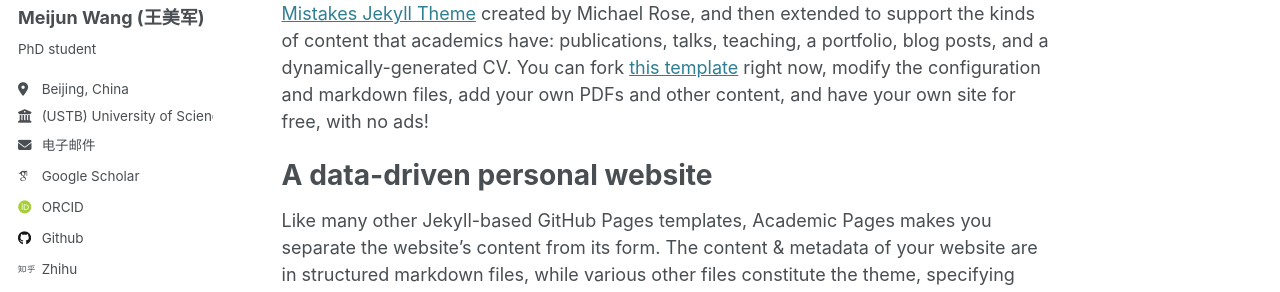
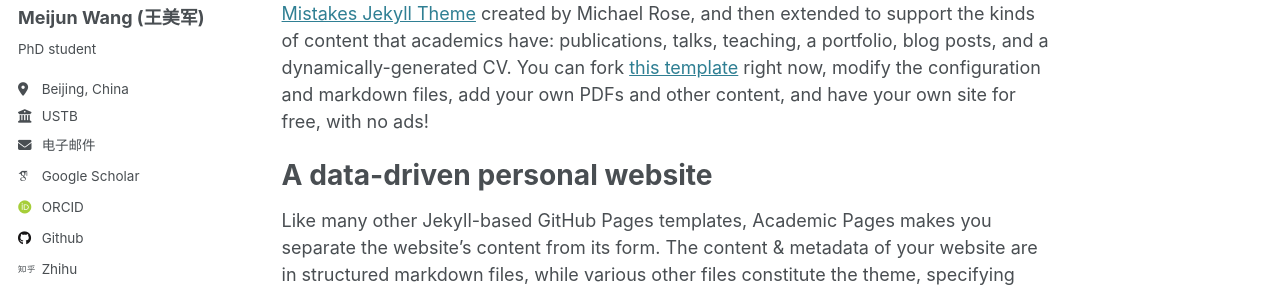
Before and after one commit to wmj142326/WMJ, a Jekyll site: the page built from _pages/about.md, in a window 1280 px wide. Shown: the part 284-576 px from the top of the page. Built offline with Jekyll 4.4.1, drawn with Linux system fonts in a browser that asks for light colours; some web fonts are replaced.

Commit message:
Update _config.yml

```diff
--- a/_config.yml
+++ b/_config.yml
@@ -26,7 +26,7 @@ author:
   pronouns         : # example: "he/him"
   bio              : "PhD student"
   location         : "Beijing, China"
-  employer         : "(USTB) University of Science & Technology Beijing"
+  employer         : "USTB"
   uri              : # URL
   email            : "drwmj@xs.ustb.edu.cn"
 
```
